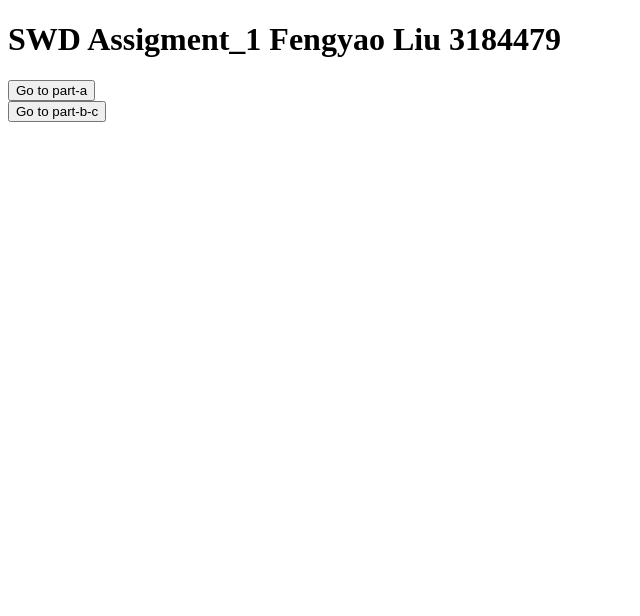
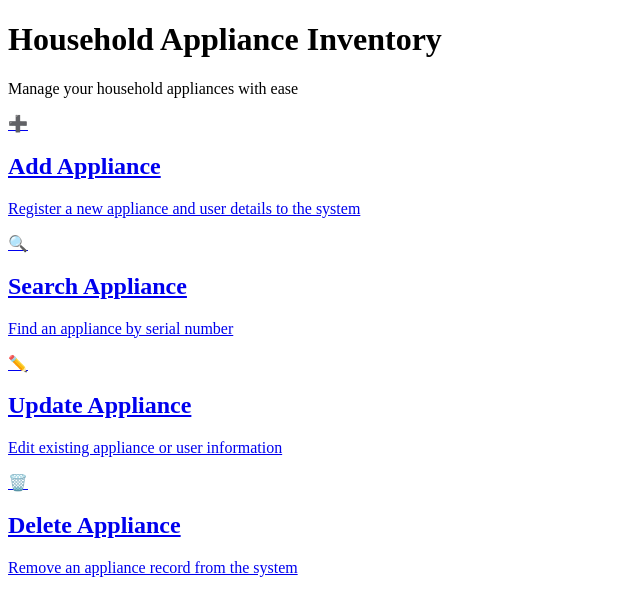
Before and after one commit to liufengyao9/SWD_Assignment_2_3184479, a Next.js app: page / in a window 1280 px wide. Shown: the top 616 px of the page, without its empty margins (0-640 px from the left). Built offline with nearby package versions, Linux system fonts and the light colour scheme.

Commit message:
Implement add page

```diff
--- a/app/page.js
+++ b/app/page.js
@@ -2,22 +2,39 @@ import Link from 'next/link';
 
 export default function Home() {
   return (
-    <>
+    <div>
+      <div>
+        <div>
+          <h1>Household Appliance Inventory</h1>
+          <p>Manage your household appliances with ease</p>
+        </div>
 
-      <h1>SWD Assigment_1 Fengyao Liu 3184479</h1>
-      <Link href="/part-a">
-        <button >
-          Go to part-a
-        </button>
-      </Link>
+        <div>
+          <Link href="/part-b-c/add">
+            <span>➕</span>
+            <h2>Add Appliance</h2>
+            <p>Register a new appliance and user details to the system</p>
+          </Link>
 
-      <br />
+          <Link href="/search">
+            <span>🔍</span>
+            <h2>Search Appliance</h2>
+            <p>Find an appliance by serial number</p>
+          </Link>
 
-      <Link href="/part-b-c">
-        <button >
-          Go to part-b-c
-        </button>
-      </Link>
-    </>
+          <Link href="/update">
+            <span>✏️</span>
+            <h2>Update Appliance</h2>
+            <p>Edit existing appliance or user information</p>
+          </Link>
+
+          <Link href="/delete">
+            <span>🗑️</span>
+            <h2>Delete Appliance</h2>
+            <p>Remove an appliance record from the system</p>
+          </Link>
+        </div>
+      </div>
+    </div>
   );
 }
```
Also changed, not shown: app/components/AddPage.js (+21 -14 lines), app/part-b-c/add/page.js (+9 -0 lines).
